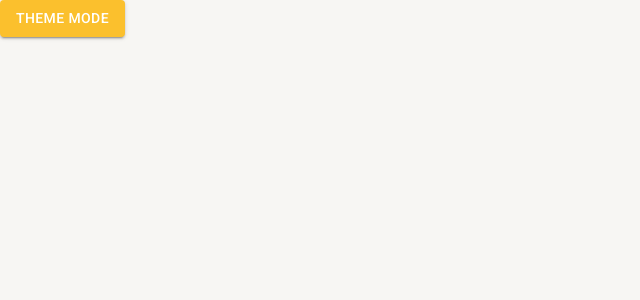
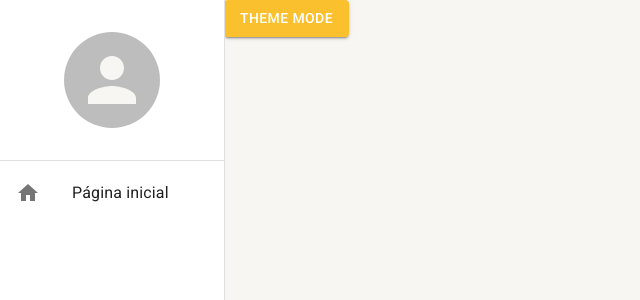
Before and after one commit to thiagoeu/frontendCadastro, a React (Create React App) app: page /pagina-inicial in a window 1280 px wide. Shown: the top 300 px of the page, without its empty margins (0-640 px from the left). Built offline with nearby package versions, Linux system fonts and the light colour scheme.

Commit message:
feat: side menu

```diff
--- a/package.json
+++ b/package.json
@@ -13,6 +13,7 @@
     "react-scripts": "5.0.1"
   },
   "devDependencies": {
+    "@eslint/js": "^9.2.0",
     "@testing-library/jest-dom": "^5.17.0",
     "@testing-library/react": "^13.4.0",
     "@testing-library/user-event": "^13.5.0",
@@ -20,7 +21,11 @@
     "@types/node": "^16.18.96",
     "@types/react": "^18.3.1",
     "@types/react-dom": "^18.3.0",
+    "eslint": "^8.57.0",
+    "eslint-plugin-react": "^7.34.1",
+    "globals": "^15.1.0",
     "typescript": "^4.9.5",
+    "typescript-eslint": "^7.8.0",
     "web-vitals": "^2.1.4"
   },
   "scripts": {
--- a/src/App.tsx
+++ b/src/App.tsx
@@ -1,18 +1,17 @@
 import { BrowserRouter } from 'react-router-dom';
 import { AppRoutes } from './routes';
 import { AppThemeProvider } from './shared/contexts/ThemeContext';
-
-
-
+import { MenuLateral } from './shared/components';
 
 
 export const App = () => {
   return (
     <AppThemeProvider>
       <BrowserRouter>
-        <AppRoutes/>
+        <MenuLateral>
+          <AppRoutes/>
+        </MenuLateral>
       </BrowserRouter>
-
     </AppThemeProvider>
   );
-}
+};
--- a/src/shared/components/index.ts
+++ b/src/shared/components/index.ts
@@ -1 +1 @@
-export {}
+export * from './menu-lateral/MenuLateral'
--- /dev/null
+++ b/src/shared/components/menu-lateral/MenuLateral.tsx
@@ -0,0 +1,48 @@
+import { Box, Drawer, useTheme, Avatar, Divider, List, ListItemButton, ListItemIcon, ListItemText, Icon } from "@mui/material";
+import React from "react";
+
+
+
+interface IAppThemeProviderProps {
+    children: React.ReactNode
+}
+
+export const MenuLateral: React.FC<IAppThemeProviderProps> = ({ children }) => {
+    const theme = useTheme();
+
+    return (
+        <>
+            <Drawer variant="permanent">
+
+                <Box width={theme.spacing(28)} height="100%" display="flex" flexDirection="column">
+
+                    <Box width="100%" height={theme.spacing(20)} display="flex" alignItems="center" justifyContent="center">
+                        <Avatar sx={{ height: theme.spacing(12), width: theme.spacing(12) }} src="/" />
+
+                    </Box>
+
+
+                    <Divider />
+
+                    <Box flex={1}>
+                        <List component="nav">
+                            <ListItemButton>
+                                <ListItemIcon>
+                                    <Icon>home</Icon>
+                                </ListItemIcon>
+                                <ListItemText primary="Página inicial" />
+                            </ListItemButton>
+                        </List>
+                    </Box>
+
+                </Box>
+
+            </Drawer>
+            <Box height="100vh" marginLeft={theme.spacing(28)}>
+                {children}
+            </Box>
+
+        </>
+
+    );
+};
```
Also changed, not shown: eslint.config.mjs (added, +12 -0 lines), 1 other file (tests, documents, lock files or other folders).
